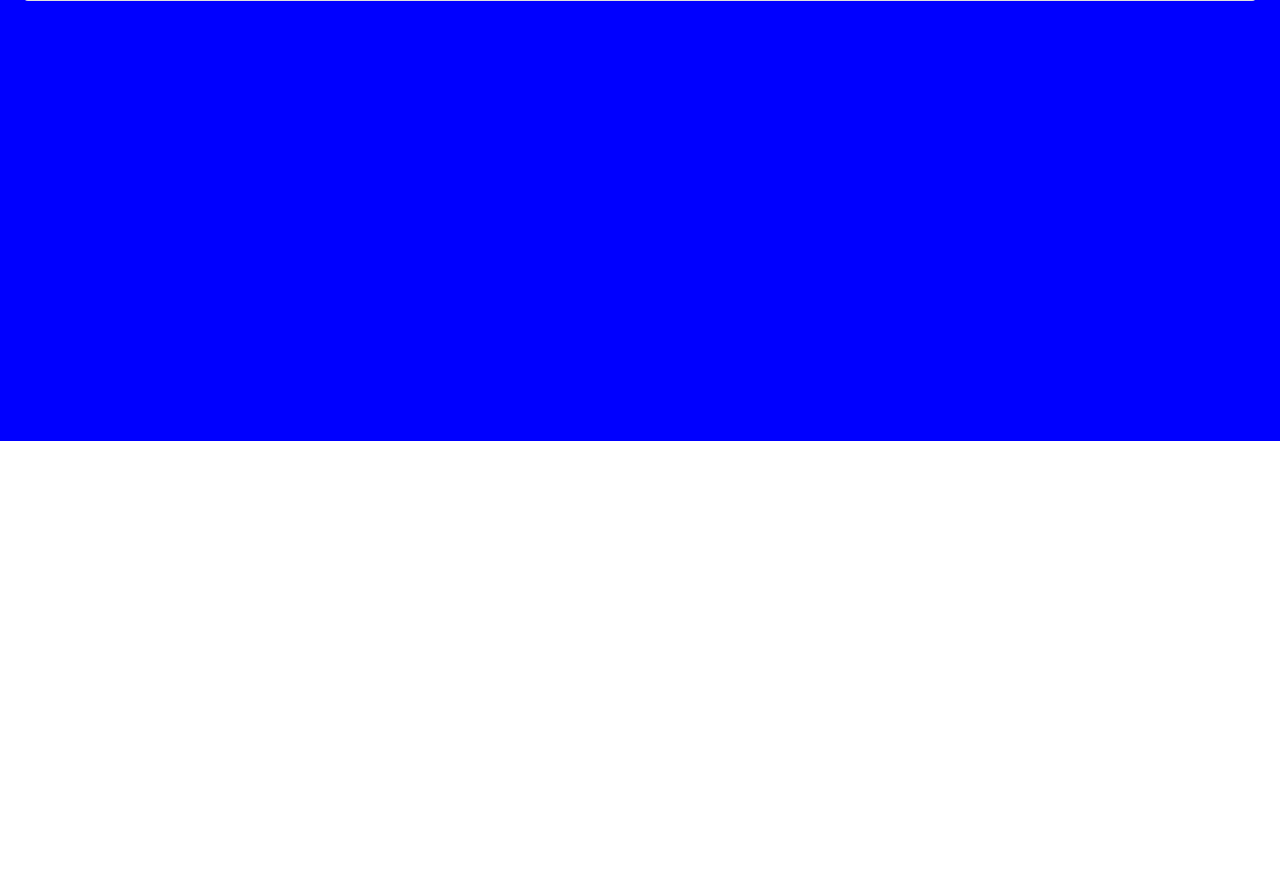
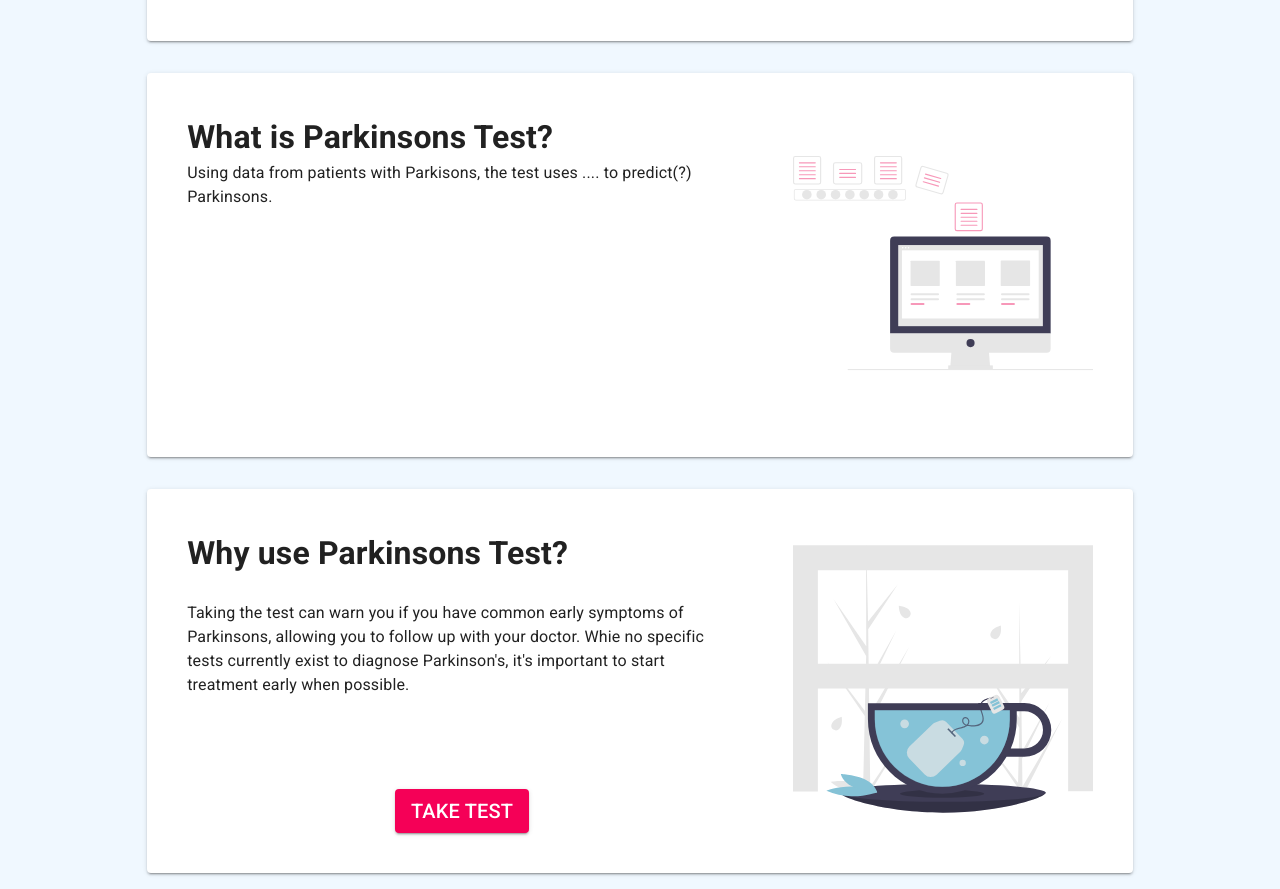
Before and after one commit to ahzia/parkinson-test, a React app in the folder frontend/: page / in a window 1280 px wide. Shown: the part 1159-2048 px from the top of the page. Before the commit the page ends 1600 px from the top, so only its background shows below. Built offline with nearby package versions, Linux system fonts and the light colour scheme.

Commit message:
basic info homepage

```diff
--- a/frontend/src/components/pages/HomePage.css
+++ b/frontend/src/components/pages/HomePage.css
@@ -1,3 +1,7 @@
+body {
+  background-color: aliceblue;
+}
+
 .main-container {
   width: 100%;
   height: 100vh;
@@ -18,8 +22,10 @@
 }
 
 .middle-container {
-  background-color: blue;
+  background-color: aliceblue;
   padding-top: 1em;
+  padding-bottom: 1em;
+  height: max-content;
 }
 
 a {
@@ -63,6 +69,5 @@ a {
 
 .home-paper {
   padding: 2em;
-  margin-top: 10px;
-  margin-bottom: 10px;
+
 }
--- a/frontend/src/components/pages/HomePage.js
+++ b/frontend/src/components/pages/HomePage.js
@@ -1,23 +1,95 @@
 import React, { useRef, useState, useEffect } from 'react'
-import { Container, Typography, Button, Paper } from '@material-ui/core'
+import { Container, Typography, Button, Paper, Grid } from '@material-ui/core'
+import { makeStyles } from '@material-ui/core/styles';
 import { Link } from 'react-router-dom'
 import './HomePage.css'
 import * as Const from './constants.js'
 
+
+const useStyles = makeStyles((theme) => ({
+  root: {
+    flexGrow: 1,
+  },
+  paper: {
+    padding: theme.spacing(5),
+    margin: 'auto',
+    maxWidth: '80%',
+  },
+  image: {
+    width: 300,
+    height: 300,
+  },
+  img: {
+    margin: 'auto',
+    display: 'block',
+    width: '50%',
+    height: '50%',
+  },
+}));
+
+
 function InfoBlock(props) {
+  const classes = useStyles();
+  const image= process.env.PUBLIC_URL + props.pic;
+  var typoBlock;
+  if(props.buttonLink==null) {
+  typoBlock = (
+    <Grid container spacing={7} direction="row">
+
+    <Grid item xs>
+    <Typography>
+     <h1> {props.title}</h1>
+     {props.para}
+    </Typography>
+    </Grid>
+
+    <Grid item>
+      <img className={classes.image} src={image} />
+    </Grid>
+
+    </Grid>
+  )} else {
+    typoBlock = (
+      <Grid container spacing={7} direction="row">
+
+        <Grid container direction="column" justify="center" alignItems="center"item xs={12} sm>
+        <Grid item xs>
+        <Typography>
+        <h1> {props.title}</h1> <br />
+        {props.para}
+        </Typography>
+        </Grid>
+        <Grid item>
+        <Link to="/test">
+          <Button variant="contained" color="secondary">
+            <Typography variant="h6" component="h6">
+            Take Test
+            </Typography>
+          </Button>
+        </Link>
+        </Grid>
+        </Grid>
+
+      <Grid item>
+        <img className={classes.image} src={image} />
+      </Grid>
+
+      </Grid>
+    )
+  }
   return (
-    <Paper elevation={4} className="home-paper" variant="outlined">
-      <Typography>
-        <h1> {props.title}</h1>
-        {props.para}
-      </Typography>
+    <Grid item xs={12}>
+    <Paper elevation={2} className={classes.paper}>
+      {typoBlock}
     </Paper>
+    </Grid>
   )
 }
 
 
 function HomePage() {
   const middleRef = useRef()
+  const classes = useStyles();
 
   const [showArrow, setShowArrow] = useState(true)
   const onArrowClick = (event) => {
@@ -56,10 +128,13 @@ function HomePage() {
           )
         }
       </Container>
-      <Container className="main-container middle-container" ref={middleRef}>
-        <InfoBlock title="What is Parkinsons Disease?" para={Const.PARKINSONS_INFO}></InfoBlock>
-
-        <InfoBlock title="What is Parkinsons Test?" para={Const.PARKINSONS_INFO}></InfoBlock>
+      <Container className="main-container middle-container" >
+      <Grid className={classes.root} container spacing={4} style={{color: 'aliceblue'}}>
+        <InfoBlock title="What is Parkinsons Disease?" para={Const.PARKINSONS_INFO} pic="fall_down_orange.png"></InfoBlock>
+        <InfoBlock title="What is Parkinsons Test?" para={Const.TEST_INFO} pic="data_computer_pink.svg"></InfoBlock>
+        <div ref={middleRef}></div>
+        <InfoBlock title="Why use Parkinsons Test?" para={Const.WHY_TEST} buttonLink="" pic="cup_tea_blue.svg"></InfoBlock>
+      </Grid>
       </Container>
     </div>
   )
--- a/frontend/src/components/pages/constants.js
+++ b/frontend/src/components/pages/constants.js
@@ -4,3 +4,5 @@ export const RESOURCES = {"NIH:": "https://www.nia.nih.gov/health/parkinsons-dis
 
 // **
 export const TEST_INFO = "Using data from patients with Parkisons, the test uses .... to predict(?) Parkinsons."
+
+export const WHY_TEST = "Taking the test can warn you if you have common early symptoms of Parkinsons, allowing you to follow up with your doctor. Whie no specific tests currently exist to diagnose Parkinson's, it's important to start treatment early when possible."
```
Also changed, not shown: frontend/public/cup_tea_blue.svg (added), frontend/public/data_computer_pink.svg (added), frontend/public/fall_down_orange.png (added), frontend/public/pink_brain.jpeg (added).
